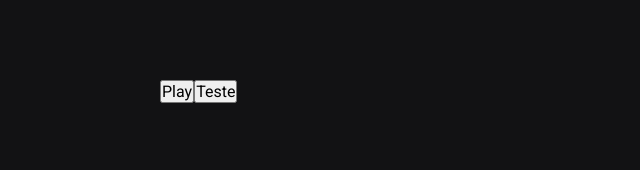
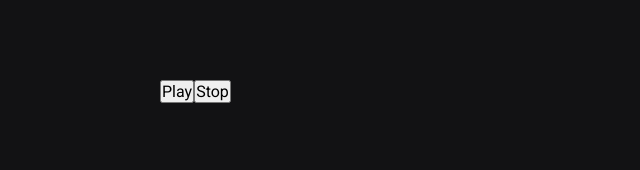
Before and after one commit to JamDev0/Pomodoro, a React (Vite) app: page /test in a window 1280 px wide. Shown: the top 170 px of the page, without its empty margins (0-640 px from the left). Built offline with nearby package versions, Linux system fonts and the light colour scheme.

Commit message:
Teste funcional

```diff
--- a/src/pages/Teste/index.tsx
+++ b/src/pages/Teste/index.tsx
@@ -1,13 +1,37 @@
 import { useEffect, useState } from 'react'
 
 export function Teste() {
-  useEffect(() => {}, [])
+  const [itShouldGo, setItShouldGo] = useState<boolean>(true)
+
+  const [test, setTest] = useState<number | null>(null)
+
+  console.log('Teste: ' ,test)
+
+  useEffect(() => {
+
+  }, [])
 
   return (
     <>
-      <button onClick={() => {}}>Play</button>
+      <button onClick={() => {
+        if(itShouldGo) {
+          const interval = setInterval(() => {
+            console.log('Se passaram 1s')
+          }, 1000)
 
-      <button onClick={() => {}}>Teste</button>
+          setTest(interval)
+        }
+      }}>
+        Play
+      </button>
+
+      <button onClick={() => {
+        if(test) {
+          clearInterval(test)
+        }
+      }}>
+        Stop
+      </button>
     </>
   )
 }
```
